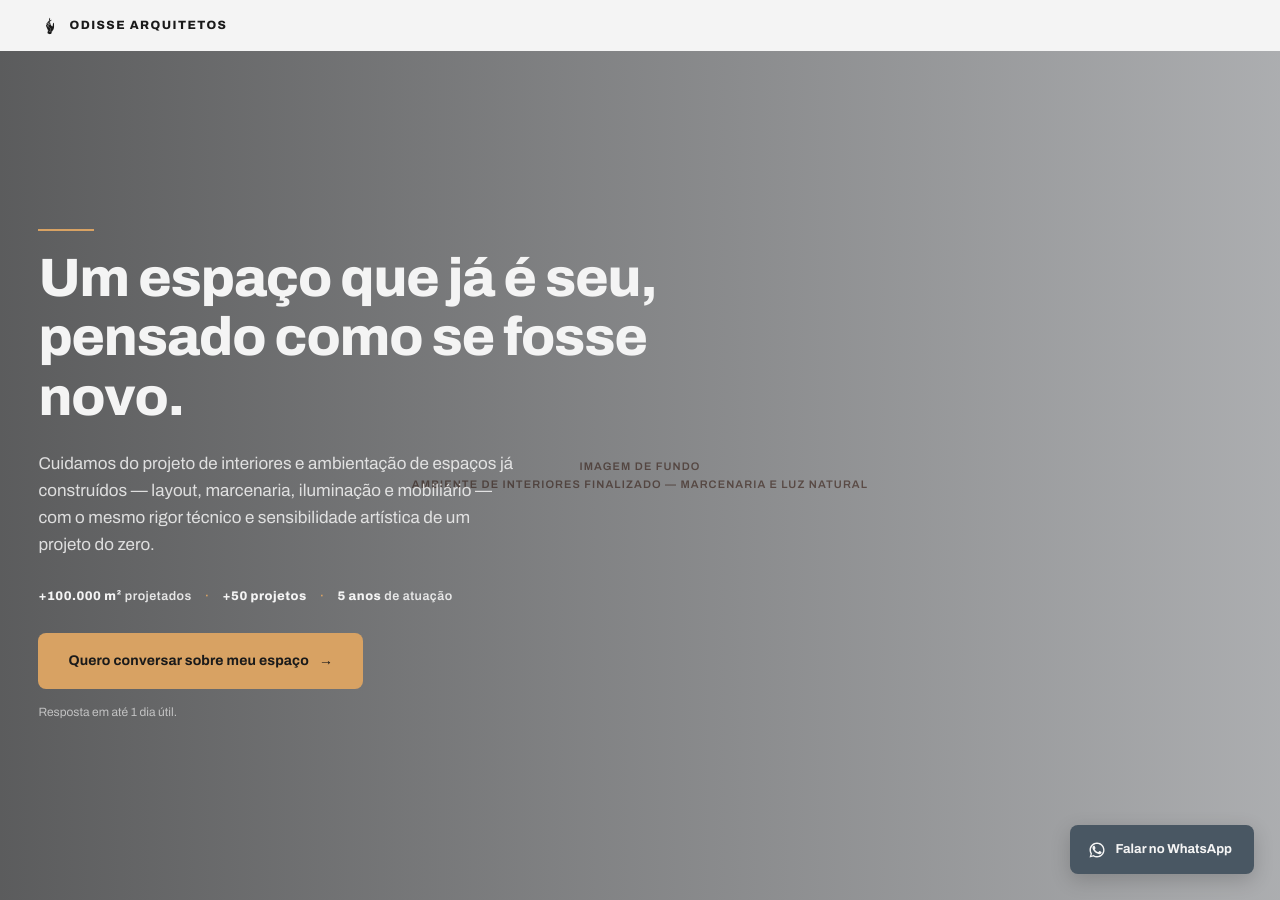
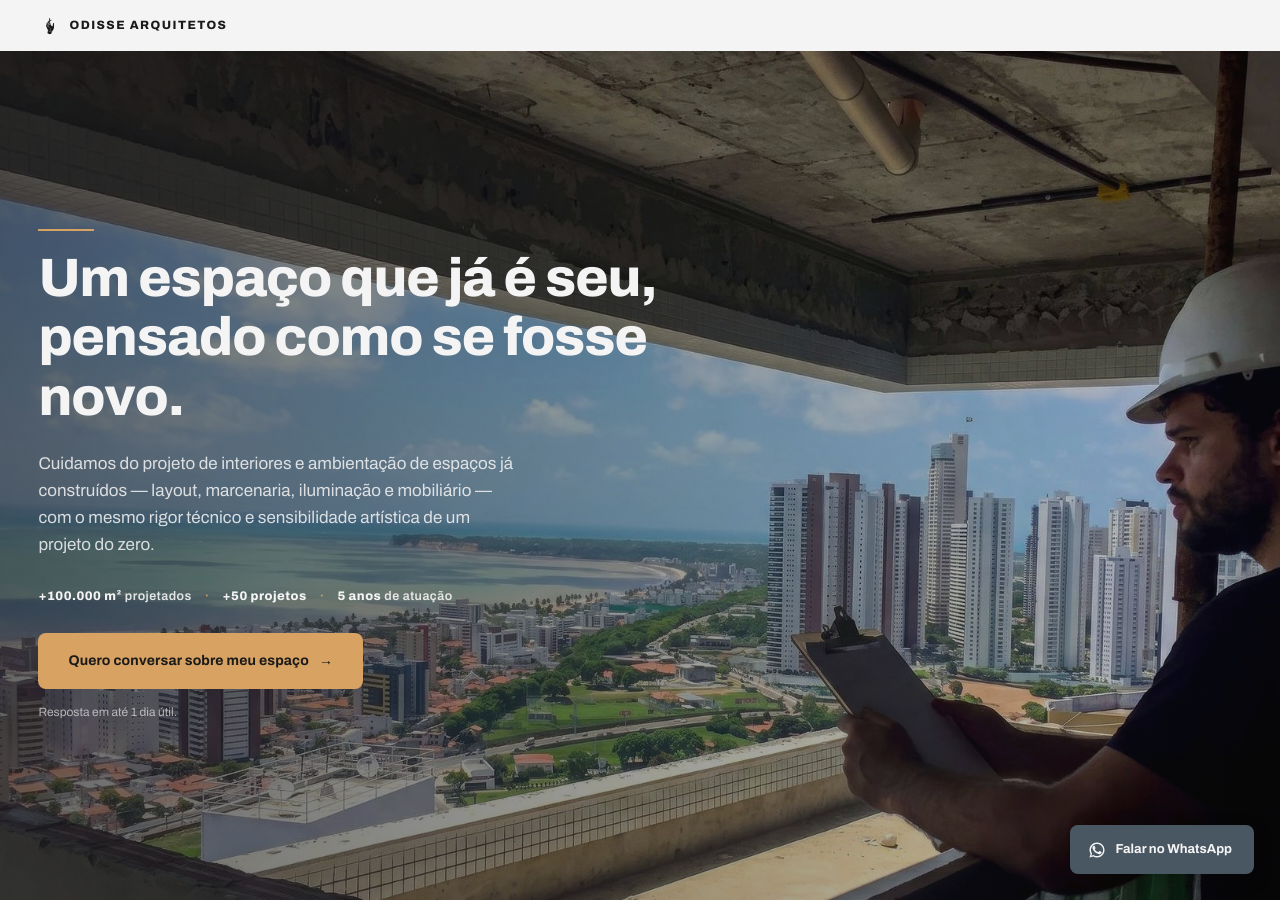
Before and after one commit to cidclementino/projetos-odisse, a Jekyll site: the page built from interiores/index.html, in a window 1280 px wide and 900 px high. Built offline with Jekyll 4.4.1, drawn with Linux system fonts in a browser that asks for light colours.

Commit message:
Update interiores_conteudo.yml

```diff
--- a/_data/interiores_conteudo.yml
+++ b/_data/interiores_conteudo.yml
@@ -5,7 +5,7 @@ hero:
   projetos: "+50 projetos"
   anos: "5 anos"
   cta_texto: "Quero conversar sobre meu espaço"
-  imagem: ""
+  imagem: "hero-interiores.jpg"
 
 diferencial:
   titulo: "Cada espaço, um projeto próprio"
```
